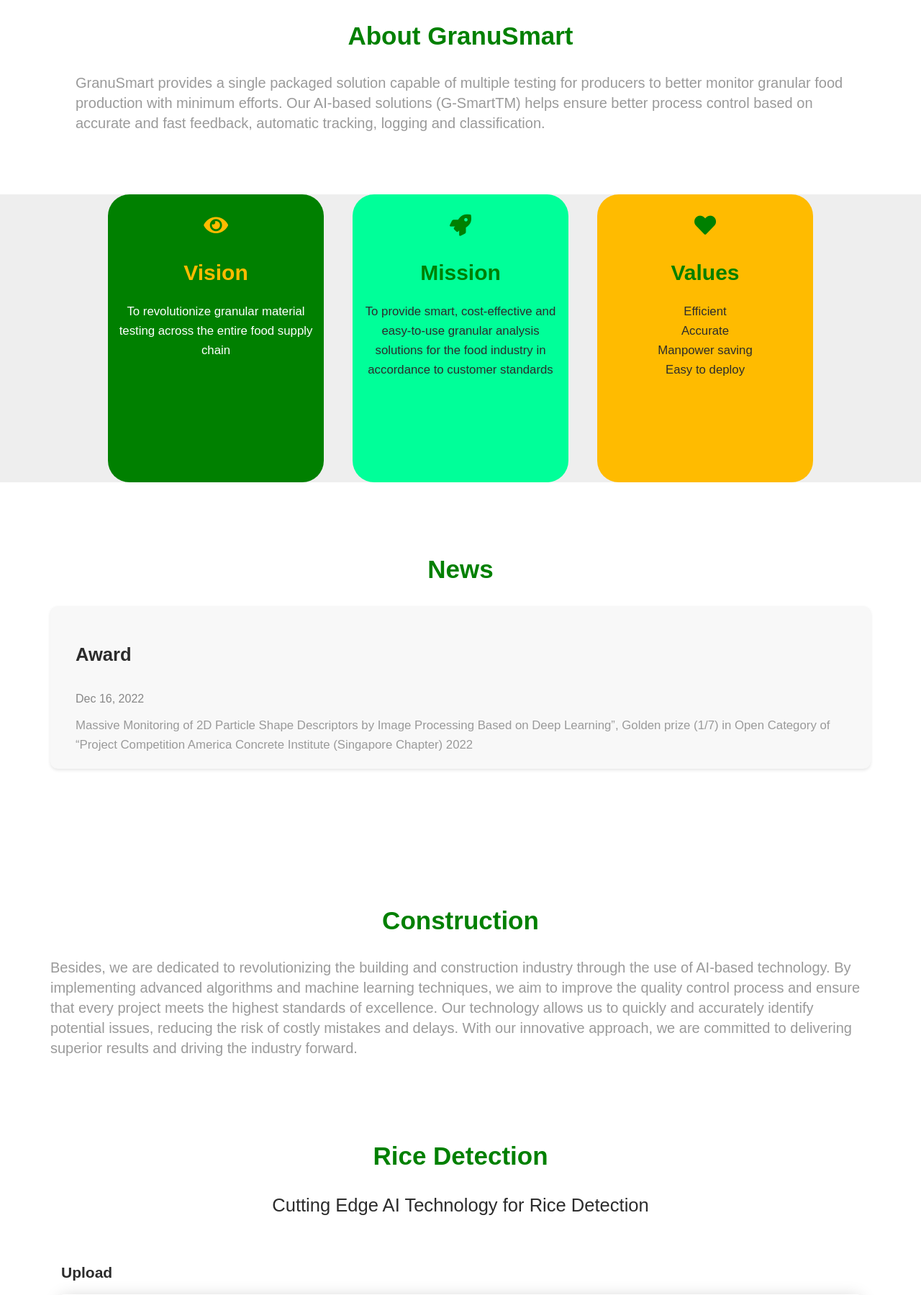
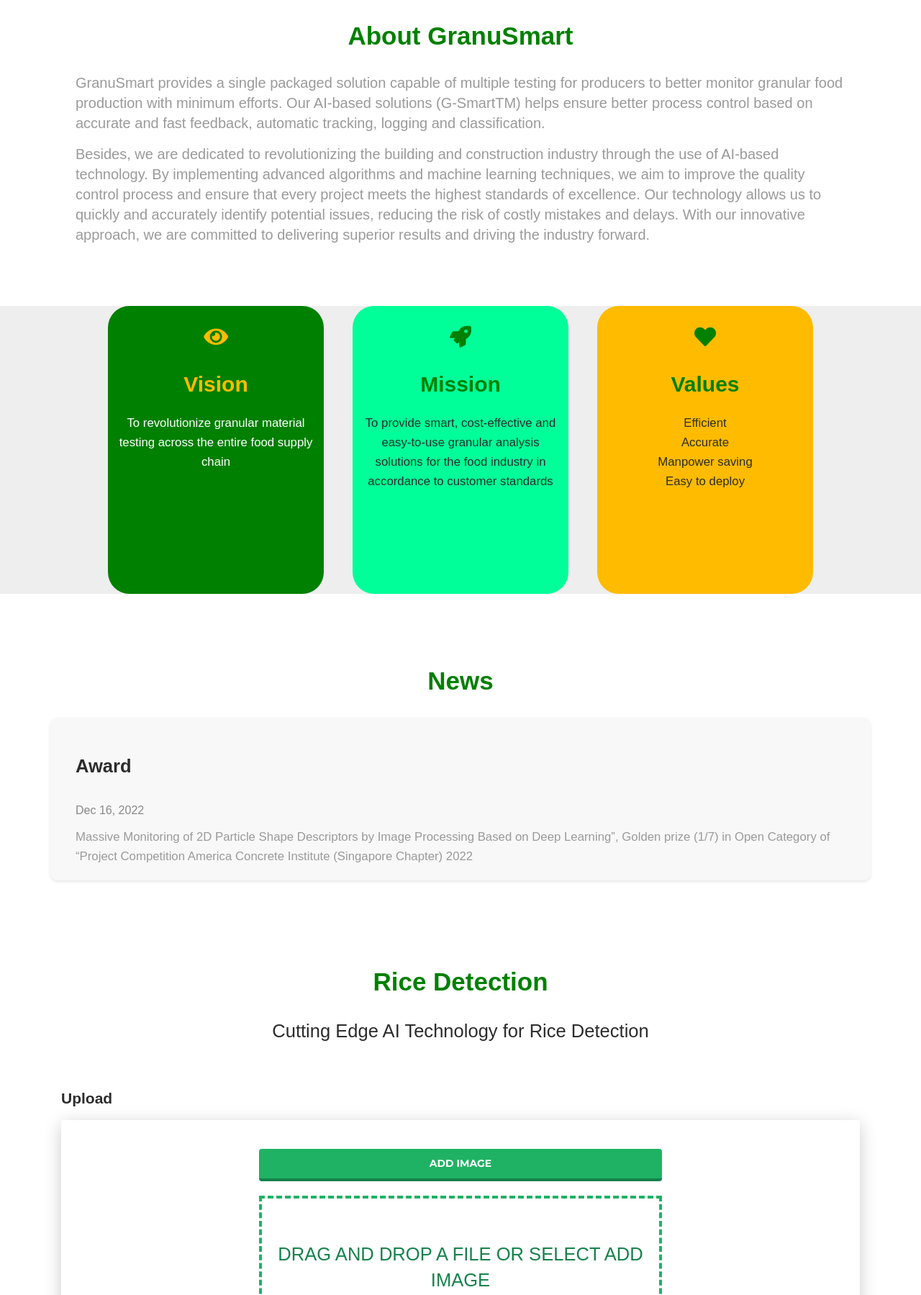
Before and after one commit to Vincentwei1021/Granusmart, a Flask app: page / in a window 1280 px wide. Shown: the part 1350-3149 px from the top of the page at 72% size. Run offline with Flask 2, Linux system fonts and the light colour scheme; some libraries are stand-ins or nearby versions.

Commit message:
server update, Mar 28, 2023, delete construction

```diff
--- a/templates/index.html
+++ b/templates/index.html
@@ -61,9 +61,6 @@
             <a href="#news" style="color:#00AA00;padding:0 12px;font-size:16px;font-weight: bold">NEWS</a>
           </li>
           <li class="nav-item">
-            <a href="#construction" style="color:#00AA00;padding:0 12px;font-size:16px;font-weight: bold">CONSTRUCTION</a>
-          </li>
-          <li class="nav-item">
             <a href="#product" style="color:#00AA00;padding:0 12px;font-size:16px;font-weight: bold">PRODUCT</a>
           </li>
           <li class="nav-item">
@@ -120,6 +117,13 @@
           <h5 class="description" style="font-size:20px">GranuSmart provides a single packaged solution capable of multiple testing for producers
             to better monitor granular food production with minimum efforts. Our AI-based solutions (G-SmartTM) helps ensure
             better process control based on accurate and fast feedback, automatic tracking, logging and classification.</h5>
+          <h5 class="description" style="font-size:20px">Besides, we are dedicated to revolutionizing the building and
+          construction industry through the use of AI-based technology. By
+          implementing advanced algorithms and machine learning techniques, we aim to improve the quality control process and
+          ensure that every project meets the highest standards of excellence. Our technology allows us to quickly and
+          accurately
+          identify potential issues, reducing the risk of costly mistakes and delays. With our innovative approach, we are
+          committed to delivering superior results and driving the industry forward.</h5>
         </div>
       </div>
     </div>
@@ -167,24 +171,6 @@
             <p class="description">Massive Monitoring of 2D Particle Shape Descriptors by Image Processing Based on Deep Learning”, Golden prize (1/7) in
             Open Category of “Project Competition America Concrete Institute (Singapore Chapter) 2022</p>
           </div>
-        </div>
-      </div>
-    </div>
-
-    <div class="section" id="construction">
-      <div class="container">
-        <div class="row">
-          <div class="col-md-15 ml-auto mr-auto text-center">
-            <h2 class="title" style="color:green">Construction</h2>
-          </div>
-          <h5 class="description" style="font-size:20px">Besides, we are dedicated to revolutionizing the building and
-            construction industry through the use of AI-based technology. By
-            implementing advanced algorithms and machine learning techniques, we aim to improve the quality control process and
-            ensure that every project meets the highest standards of excellence. Our technology allows us to quickly and
-            accurately
-            identify potential issues, reducing the risk of costly mistakes and delays. With our innovative approach, we are
-            committed to delivering superior results and driving the industry forward.</h5>
-
         </div>
       </div>
     </div>
```
